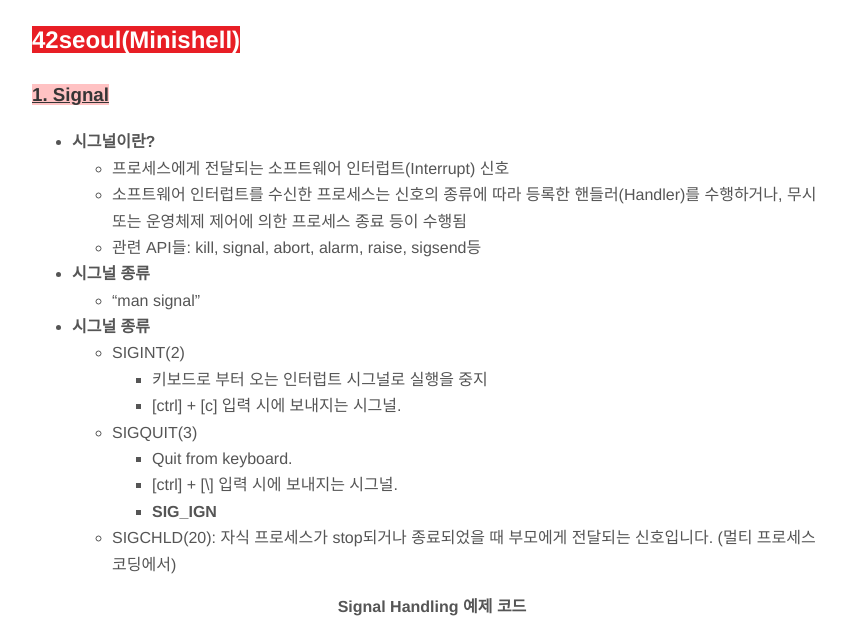
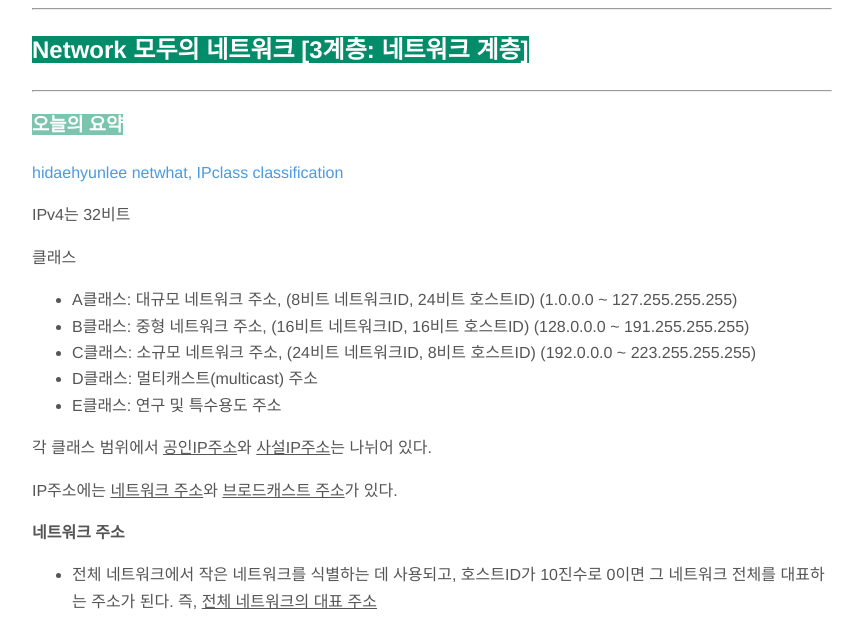
Before and after one commit to hyunwlee-dev/TIL, a Jekyll site: the page built from _posts/2021-12-04-till.md, in a window 1280 px wide and 1400 px high, scrolled down 1489 px. Shown: the part 127-747 px from the top of the window, without its empty margins (208-1071 px from the left). Built offline with Jekyll 4.4.1, drawn with Linux system fonts in a browser that asks for light colours; nearby versions of some CDN libraries; some of the changed text lies outside the part shown; grey boxes are pictures that could not be loaded.

Commit message:
modified:   2021-12-04-till.md

```diff
--- a/_posts/2021-12-04-till.md
+++ b/_posts/2021-12-04-till.md
@@ -1,6 +1,6 @@
 ---
 layout: post
-title: "BOJ DynamicProgramming 알고리즘, 42SEOUL(Minishell)"
+title: "BOJ DynamicProgramming 알고리즘, Network(모두의 네트워크)"
 author: "hyunwlee"
 ---
 
@@ -52,57 +52,125 @@
 
 <script src="https://gist.github.com/hyunwlee-dev/f840f990f22c31afa51a74908508fb4a.js"></script>
 
-## <span style="background-color:#E81E25; color:white">42seoul(Minishell)</span>
+---
 
-### <span style="background-color:#FFC2C3"><strong><u>1. Signal</u></strong></span>
+## <span style="background-color:#028C6A; color:white">Network 모두의 네트워크  [3계층: 네트워크 계층]</span>
 
-- <strong>시그널이란?</strong>
-  - 프로세스에게 전달되는 소프트웨어 인터럽트(Interrupt) 신호
-  - 소프트웨어 인터럽트를 수신한 프로세스는 신호의 종류에 따라 등록한 핸들러(Handler)를 수행하거나, 무시 또는 운영체제 제어에 의한 프로세스 종료 등이 수행됨
-  - 관련 API들: kill, signal, abort, alarm, raise, sigsend등
-- <strong>시그널 종류</strong>
-  - "man signal"
-- <strong>시그널 종류</strong>
-  - SIGINT(2)
-    - 키보드로 부터 오는 인터럽트 시그널로 실행을 중지
-    - [ctrl] + [c] 입력 시에 보내지는 시그널.
-  - SIGQUIT(3)
-    -  Quit from keyboard.
-    - [ctrl] + [\\] 입력 시에 보내지는 시그널.
-    - <strong>SIG_IGN</strong>
-  - SIGCHLD(20): 자식 프로세스가 stop되거나 종료되었을 때 부모에게 전달되는 신호입니다. (멀티 프로세스 코딩에서)
+---
 
-<center><strong>Signal Handling 예제 코드</strong></center>
+### <span style="background-color:#7BC5AE; color:white"><strong>오늘의 요약</strong></span>
 
-<script src="https://gist.github.com/hyunwlee-dev/242a968485d2a190669477ab44803fe7.js"></script>
+[hidaehyunlee netwhat, IPclass classification](https://github.com/hidaehyunlee/Netwhat)
 
-근데 ctrl + D는 signal handling을 안하나?
+IPv4는 32비트
+
+클래스
+
+- A클래스: 대규모 네트워크 주소, (8비트 네트워크ID, 24비트 호스트ID) (1.0.0.0 ~ 127.255.255.255)
+- B클래스: 중형 네트워크 주소, (16비트 네트워크ID, 16비트 호스트ID) (128.0.0.0 ~ 191.255.255.255)
+- C클래스: 소규모 네트워크 주소, (24비트 네트워크ID, 8비트 호스트ID) (192.0.0.0 ~ 223.255.255.255)
+- D클래스: 멀티캐스트(multicast) 주소
+- E클래스: 연구 및 특수용도 주소
 
 
 
----
-
-### <span style="background-color:#FFC2C3"><strong><u>2.canonical vs. non-canonical</u></strong></span>
-
-1. non-canonical과 Unix Ctrl + D의 관계
-
-2. non-canonical과 history의 관계
-
-- slack [keyword:논캐노니컬]
-  - 히스토리를 구현하기 위해 논캐노니컬 모드에서 입력을 받아오는 로직을 만들었습니다. (..?)
+각 클래스 범위에서 <u>공인IP주소</u>와 <u>사설IP주소</u>는 나뉘어 있다.
 
 
 
-<strong>canonical</strong>
+IP주소에는 <u>네트워크 주소</u>와 <u>브로드캐스트 주소</u>가 있다.
 
-- 문자열을 받아온다.
+<strong>네트워크 주소</strong>
 
-<strong>non-canonical</strong>
+- 전체 네트워크에서 작은 네트워크를 식별하는 데 사용되고, 호스트ID가 10진수로 0이면 그 네트워크 전체를 대표하는 주소가 된다. 즉, <u>전체 네트워크의 대표 주소</u>
 
-- 문자 하나를 하나씩 받아와 저장한다. -> 엔터를 누르기 전 입력중인 문자도 저장할 수 있다 카더라..
+<strong>브로드캐스트 주소</strong>
 
-#### Unix Ctrl + D?
+- 네트워크에 있는 컴퓨터나 장비 모두에게 한 번에 데이터를 전송하는 데 사용되는 전용 IP주소이다. 브로드캐스트 주소에 전송하면 네트워크 안에 있는 모든 컴퓨터로 송신된다.
 
-EOF를 나타냄.
 
-[Unix \[ctrl + D]](https://m.blog.naver.com/lifehelp/80104786507)
+
+<strong>서브넷</strong>
+
+A클래스 네트워크는 호스트ID가 24비트여서 IP주소를 1677만 7214개를 사용할 수 있다.
+
+그 많은 수의 컴퓨터가 브로드캐스트 패킷을 전송하면 모든 컴퓨터에서 패킷이 전송되고 네트워크가 혼잡해질 것이다.
+
+<strong>서브넷팅</strong>으로 <u>A클래스의 대규모 네트워크를 작은 테트워크로 분할하여 브로드캐스트로 전송되는 패킷의 범위를 좁힐 수 있다.</u> 이렇게 하면 더 많은 네트워크를 만들 수 있어서 IP주소를 더 효과적으로 활용할 수 있다. 이렇게 분할된 네트워크를 <strong>서브넷</strong>이라 한다.
+
+서브넷팅되면 구성이 <u>'네트워크ID + 호스트ID'</u>에서 <u>'네트워크ID + 서브넷ID + 호스트ID'</u>로 변경된다.
+
+원래 호스트ID로 사용되던 비트를 서브넷ID로 바꾼다.
+
+
+
+<strong>서브넷 마스크</strong>
+
+IP주소를 서브넷팅하면 어디까지가 네트워크ID이고 어디부터가 호스트ID인지 판단하기 어려울 때가 있다. 이럴 때 <strong>서브넷 마스크</strong>라는 값을 사용한다. 쉽게 말해서, 네트워크ID와 호스트ID를 식별하기 위한 값.
+
+
+
+서브넷 마스크 값
+
+- A클래스: 255.0.0.0
+- B클래스: 255.255.0.0
+- C클래스: 255.255.255.0
+
+
+
+<strong>프리픽스(prefix) 표기법</strong>
+
+서브넷 마스크를 슬래시(/비트 수)로 나타낸 것을 말한다.
+
+
+
+<strong>라우터</strong>
+
+- 라우터가 있으면 네트워크를 분리할 수 있다.
+
+- 컴퓨터에서 다른 네트워크로 데이터를 전송하려면 <u>기본 게이트웨이</u>를 설정해야 한다.
+- 라우팅
+  - 경로 정보를 기반으로 현재의 네트워크에서 다른 네트워크로 최적의 경로를  통해 데이터를 전송한다.
+  - 이 경로가 등록되어 있는 테이블이 <u>라우팅 테이블</u>이다.
+- 라우팅 프로토콜
+  - 라우팅 간에 라우팅 정보를 교환하기 위한 프로토콜
+    - RIP, OSPF, BGP
+
+---
+
+<span style="background-color:#7BC5AE; color:white"><strong>IP주소의 클래스 구조</strong></span>
+
+- IP주소는 A~E 클래스로 나누어지며 일반적으로는 A~C클래스를 사용한다.
+- IP주소의 클래스별 호스트 수는 A클래스가 1677만 7214대, B클래스가 6만 5534대, C클래스가 254대다.
+
+
+
+<span style="background-color:#7BC5AE; color:white"><strong>네트워크 주소와 브로드캐스트 주소의 구조</strong></span>
+
+- 네트워크 주소와 브로드캐스트 주소는 컴퓨터에 설정할 수 없다.
+
+
+
+<span style="background-color:#7BC5AE; color:white"><strong>서브넷의 구조</strong></span>
+
+- 네트워크를 분할하는 것을 <u>서브넷팅</u>이라고 하고 분할된 네트워크를 <u>서브넷</u>이라고 한다.
+- 서브넷팅되면 구성이 '네트워크ID + 호스트ID'에서 <u>'네트워크ID + 서브넷ID + 호스트ID'</u>로 변경된다.
+- 서브넷 마스크는 네트워크 주소와 호스트 주소를 식별하는 값이다.
+- 클래스별로 서브넷 마스크
+  - A클래스가 255.0.0.0
+  - B클래스가 255.255.0.0
+  - C클래스가 255.255.255.0
+- 프리픽스 표기법은 서브넷 마스크를 슬래시(/비트)로 나타낸다. 예를 들어 255.255.255.0을 프리픽스 표기법으로 나타내면 /24이다.
+
+
+
+<span style="background-color:#7BC5AE; color:white"><strong>라우터의 구조</strong></span>
+
+- 서로 다른 네트워크와 통신하려면 라우터가 필요하다.
+- 라우터는 네트워크를 분할할 수 있지만 스위치(레이어 2)와 허브는 분할할 수 없다.
+- 컴퓨터에서 다른 네트워크로 데이터를 전송하려면 <strong>기본 게이트웨이</strong>를 설정해야 한다.
+- <strong>라우팅</strong>은 경로 정보를 기반으로 현재의 네트워크에서 다른 네트워크로 최적의 경로를 통해 데이터를 전송하는 방식이다.
+- 경로 정보가 등록되어 있는 테이블을 <strong>라우팅 테이블</strong>이라고 한다.
+- 라우터 간에 라우팅 정보를 서로 교환하기 위한 프로토콜을 라우팅 프로토콜이라고 한다..
+
+---
```
